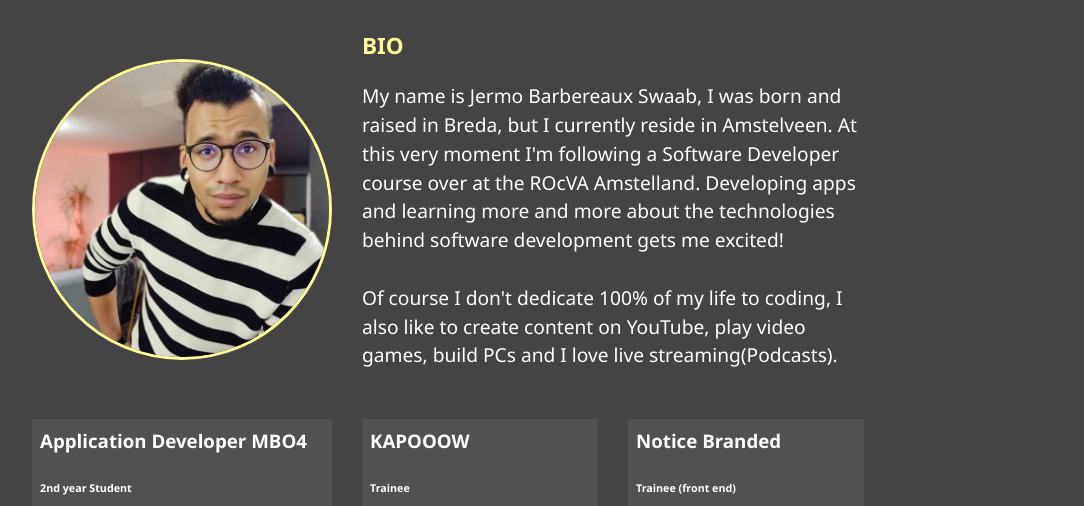
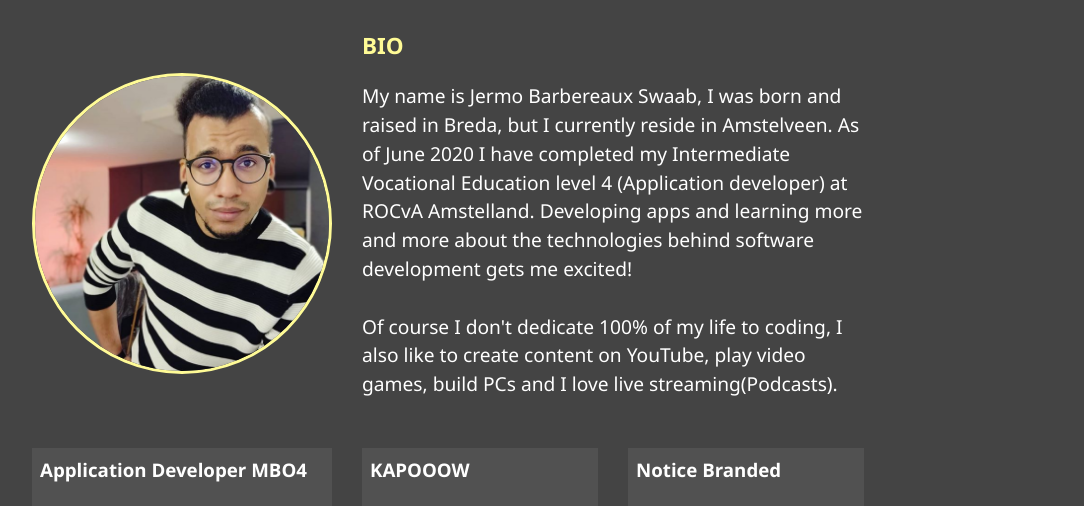
Before and after one commit to Sensubean/my_portfolio, a website: page dist/about.html in a window 1280 px wide. Shown: the part 253-759 px from the top of the page, without its empty margins (192-1276 px from the left). Drawn offline with Linux system fonts and the light colour scheme.

Commit message:
Update about.html

```diff
--- a/dist/about.html
+++ b/dist/about.html
@@ -58,8 +58,8 @@
           <h3 class="text-secondary">BIO</h3>
           <p>
             My name is Jermo Barbereaux Swaab, I was born and raised in Breda,
-            but I currently reside in Amstelveen. At this very moment I'm
-            following a Software Developer course over at the ROcVA Amstelland.
+            but I currently reside in Amstelveen. As of June 2020 I have completed my
+            Intermediate Vocational Education level 4 (Application developer) at ROCvA Amstelland.
             Developing apps and learning more and more about the technologies
             behind software development gets me excited!
             <br /><br />
```
